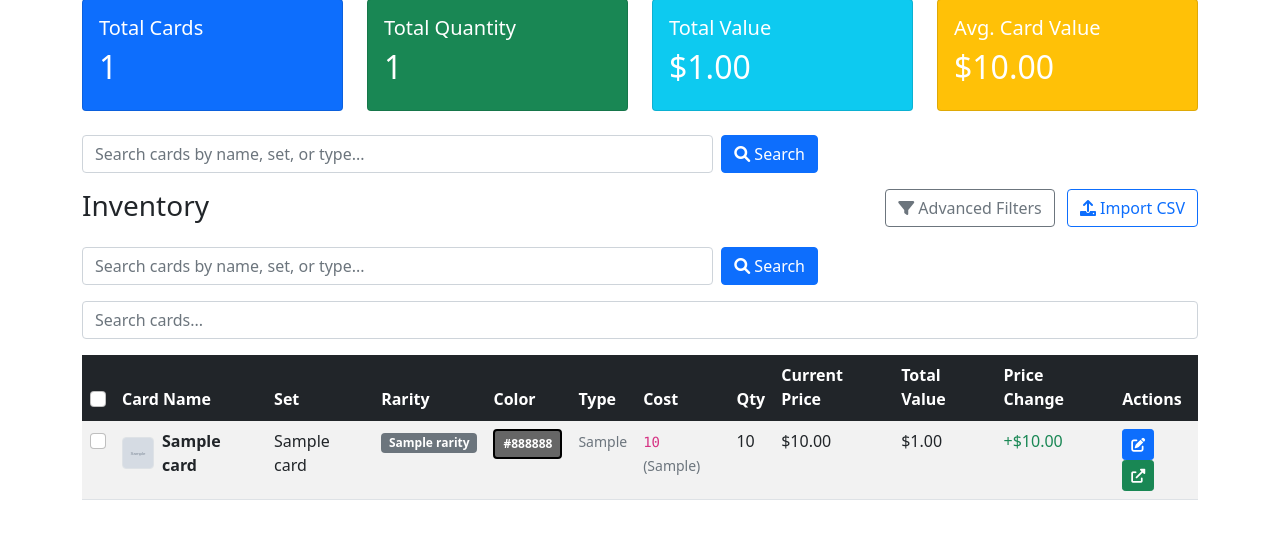
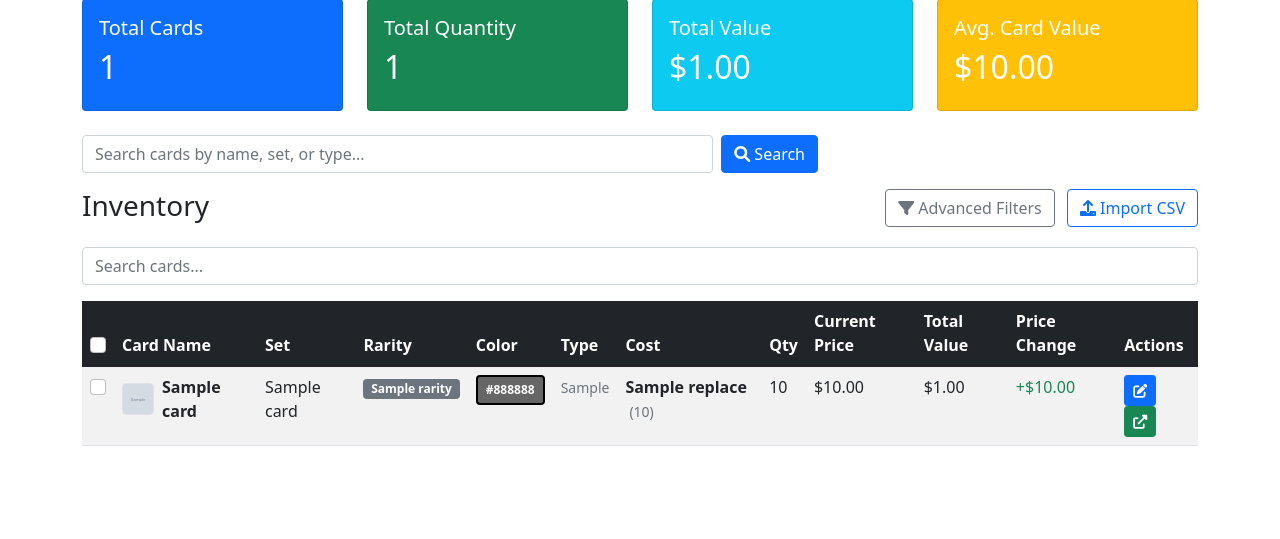
Before and after one commit to Brad-Stewart/TCG-Inventory-Manager, a Flask app: template templates/index.html in a window 1280 px wide. Shown: the part 101-640 px from the top of the page. Run offline with Flask 3, Linux system fonts and the light colour scheme; the template is opened without the code that fills it: most values are stand-ins (such as "Sample title", 1, 10 or a date in 2020); grey boxes marked "Sample" are stand-in pictures.

Commit message:
Enhance UI: colorless cards, Special rarity, mana cost improvements
- Add Colorless filter and display for artifacts and lands
- Add purple styling for Special rarity cards
- Remove duplicate search bar from dashboard
- Update mana cost display: remove brackets, show calculated total cost
- Reorder color filters: WUBRG → Colorless → All Multicolor → Guilds/Clans

🤖 Generated with [Claude Code](https://claude.ai/code)

Co-Authored-By: Claude <noreply@anthropic.com>

```diff
--- a/templates/index.html
+++ b/templates/index.html
@@ -143,32 +143,6 @@
     </div>
 </div>
 
-<!-- Quick Search Bar -->
-<div class="row mb-3">
-    <div class="col-md-8">
-        <form method="GET" action="{{ url_for('index') }}" class="d-flex">
-            <input type="text" class="form-control me-2" name="search"
-                   placeholder="Search cards by name, set, or type..."
-                   value="{{ current_filters.search }}"
-                   style="flex: 1;">
-            <button type="submit" class="btn btn-primary">
-                <i class="fas fa-search"></i> Search
-            </button>
-            {% if current_filters.search %}
-            <a href="{{ url_for('index') }}" class="btn btn-outline-secondary ms-2">
-                <i class="fas fa-times"></i> Clear
-            </a>
-            {% endif %}
-        </form>
-    </div>
-    <div class="col-md-4">
-        {% if current_filters.search %}
-        <div class="text-muted small mt-2">
-            Searching for: <strong>"{{ current_filters.search }}"</strong>
-        </div>
-        {% endif %}
-    </div>
-</div>
 
 <!-- Mass Action Panel -->
 <div class="card mb-3" id="massActionPanel" style="display: none;">
@@ -378,6 +352,7 @@
                             {% if card.rarity == 'Mythic' %}rarity-mythic
                             {% elif card.rarity == 'Rare' %}bg-warning
                             {% elif card.rarity == 'Uncommon' %}bg-info
+                            {% elif card.rarity == 'Special' %}rarity-special
                             {% else %}bg-secondary
                             {% endif %}">
                             {{ card.rarity }}
@@ -385,7 +360,7 @@
                     {% endif %}
                 </td>
                 <td>
-                    {% if card.colors %}
+                    {% if card.colors or card.display_color == 'Colorless' %}
                         <span class="color-badge
                             {% if card.display_color == 'White' %} color-white
                             {% elif card.display_color == 'Blue' %} color-blue
@@ -412,8 +387,8 @@
                             {% elif card.display_color == 'Jeskai' %} color-jeskai
                             {% elif card.display_color == 'Sultai' %} color-sultai
                             {% elif card.display_color == 'Temur' %} color-temur
+                            {% elif card.display_color == 'Colorless' %} color-colorless
                             {% elif card.colors == 'Multicolor' %} color-multicolor
-                            {% elif card.colors == 'Colorless' %} color-colorless
                             {% else %} color-other
                             {% endif %}">
                             {{ card.display_color }}
@@ -427,10 +402,10 @@
                 </td>
                 <td>
                     {% if card.mana_cost %}
-                        <code>{{ card.mana_cost }}</code>
-                        <small class="text-muted">({% if 'Land' in (card.card_type or '') and (card.mana_value or 0) == 0 %}-{% else %}{{ card.mana_value or 0 }}{% endif %})</small>
+                        <span class="fw-bold">{{ card.mana_cost.replace('{', '').replace('}', '') }}</span>
+                        <small class="text-muted ms-1">({{ card.calculated_mana_cost }})</small>
                     {% else %}
-                        <span class="text-muted">{% if 'Land' in (card.card_type or '') and (card.mana_value or 0) == 0 %}-{% else %}{{ card.mana_value or 0 }}{% endif %}</span>
+                        <span class="text-muted">{% if 'Land' in (card.card_type or '') %}-{% else %}0{% endif %}</span>
                     {% endif %}
                 </td>
                 <td>{{ card.quantity }}</td>
@@ -613,8 +588,8 @@
 }
 
 .color-colorless {
-    background-color: #cccccc;
-    color: black;
+    background-color: #666666;
+    color: white;
 }
 
 .color-other {
@@ -745,6 +720,11 @@
     background-color: #cc6600 !important;
     color: white !important;
 }
+
+.rarity-special {
+    background-color: #8a2be2 !important;
+    color: white !important;
+}
 </style>
 <script>
 document.addEventListener('DOMContentLoaded', function() {
```
Also changed, not shown: templates/card_detail.html (+10 -0 lines), working_app.py (+47 -8 lines).
